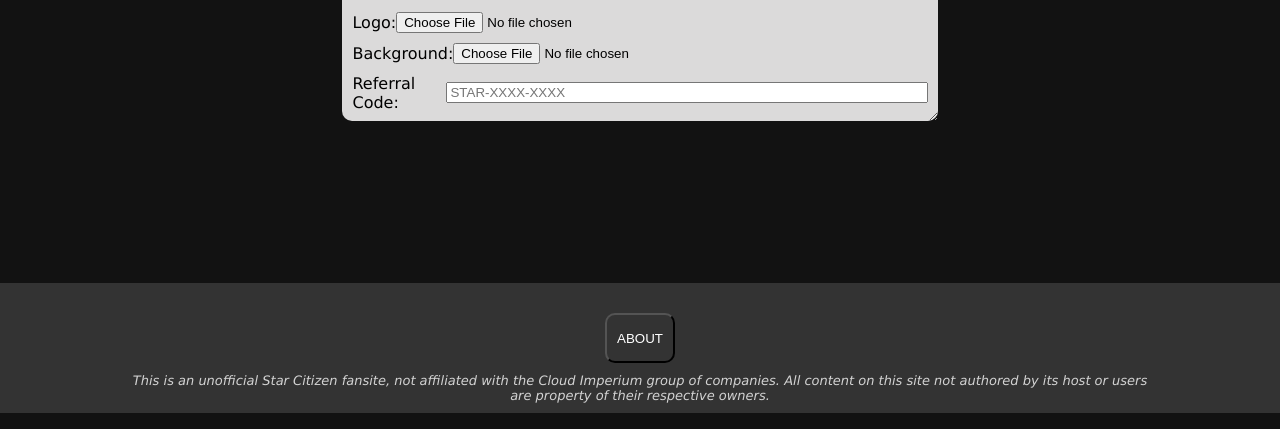
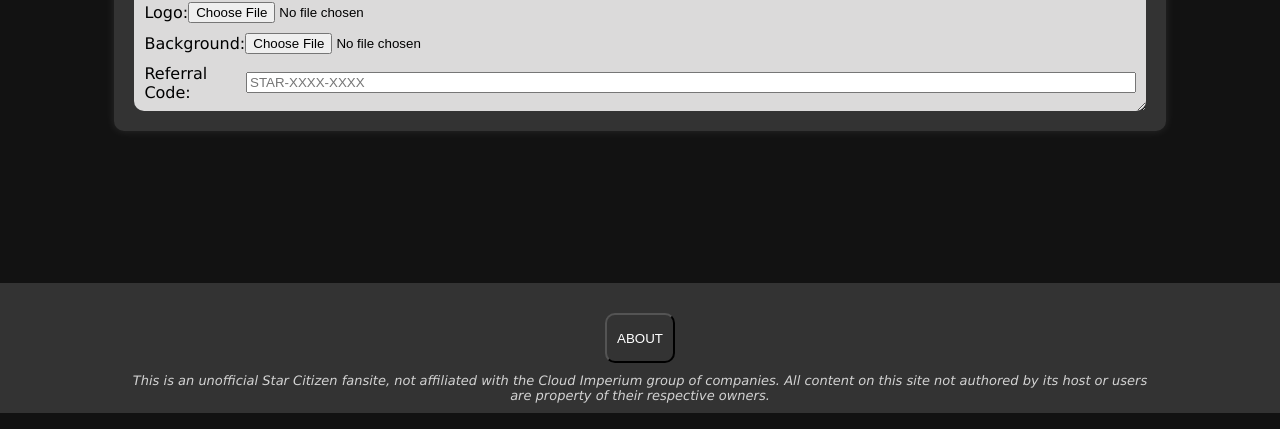
Before and after one commit to mistermatt1337/RSI-ReferralQRGenerator, a plain HTML site: page index.html in a window 1280 px wide. Shown: the part 387-816 px from the top of the page. Drawn offline with Linux system fonts and the light colour scheme.

Commit message:
Update styles.css

```diff
--- a/css/styles.css
+++ b/css/styles.css
@@ -53,8 +53,17 @@ button:active {
 #appArea {
     display: flex;
     flex-direction: column;
-    align-items: center;
-    gap: 20px;
+    align-items: stretch;
+    justify-content: space-between;
+    background-color: #333;
+    box-shadow: 0px 0px 10px rgba(255, 255, 255, 0.1);
+    padding: 20px;
+    margin-bottom: 20px;
+    width: 80%;
+    max-width: 1280px;
+    min-width: 300px;
+    max-height: 80vh;
+    border-radius: 10px;
 }
 .notification {
     display: flex;
```
